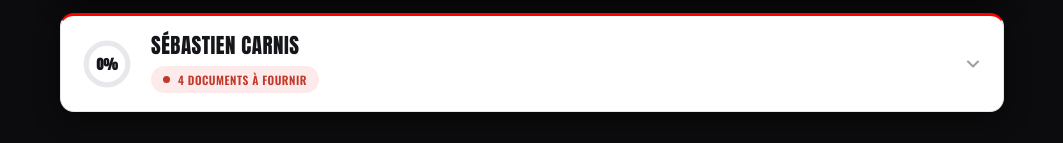
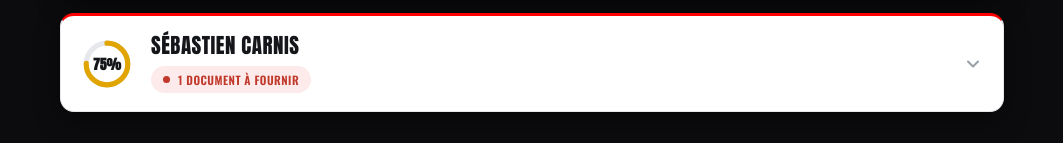
Before and after one commit to JeremyThomasDgf78/suivi-intervenants-dgf78, a plain HTML site: page index.html in a window 1280 px wide. Shown: the part 660-803 px from the top of the page, without its empty margins (108-1171 px from the left). Drawn offline with nearby package versions, Linux system fonts and the light colour scheme.

Commit message:
MAJ suivi documents prestataires

```diff
--- a/index.html
+++ b/index.html
@@ -142,8 +142,8 @@ const TECHS=[
     fiscale:["2025"],
     docs:{ rcpro:["ok","Valide jusqu'au 31/07/2026 — renouvellement à prévoir"], certibiocide:["ok","N°059457 — valide jusqu'au 19/10/2028"], certiphyto:["ko","À fournir"] } },
   { name:"Sébastien CARNIS", created:{y:2026,q:1}, sinceTxt:"activité débutée en 2026",
-    present:[], fiscale:[],
-    docs:{ rcpro:["ko","À fournir"], certibiocide:["ko","À fournir — certificat repassé en 2026, document manquant"], certiphyto:["ko","À fournir"] } }
+    present:["2026-1"], fiscale:[],
+    docs:{ rcpro:["ok","Valide du 01/04 au 31/12/2026"], certibiocide:["ok","N°N125082 — valide jusqu'au 25/03/2031"], certiphyto:["ko","À fournir"] } }
 ];
 
 const appQs=(t,y)=>{const s=(y===t.created.y)?t.created.q:1;const a=[];for(let q=s;q<=4;q++)a.push(q);return a;};
```
